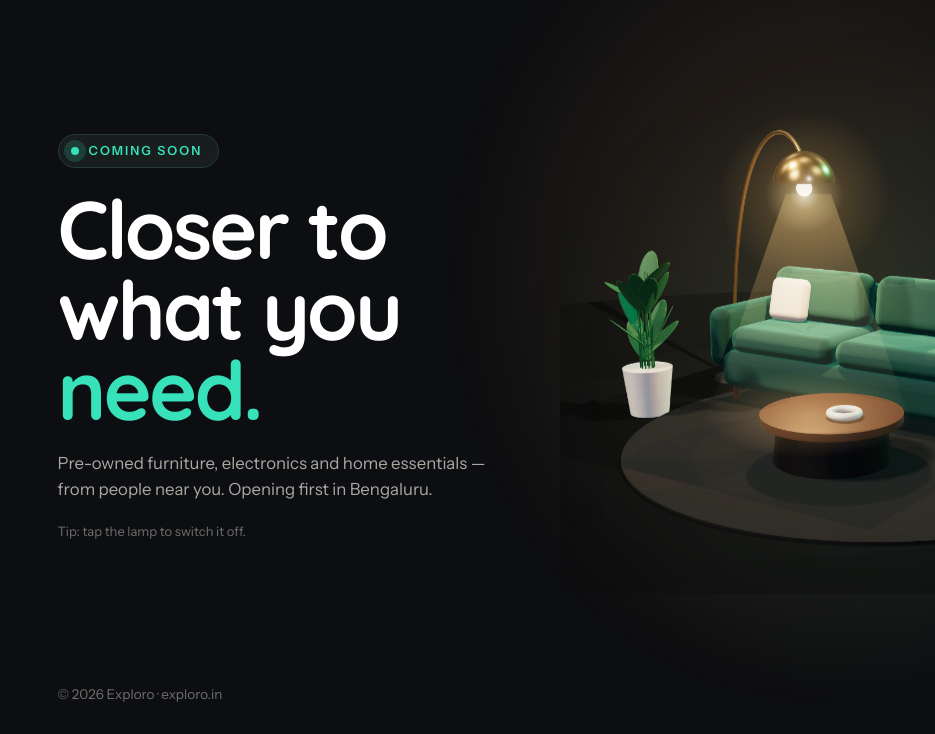
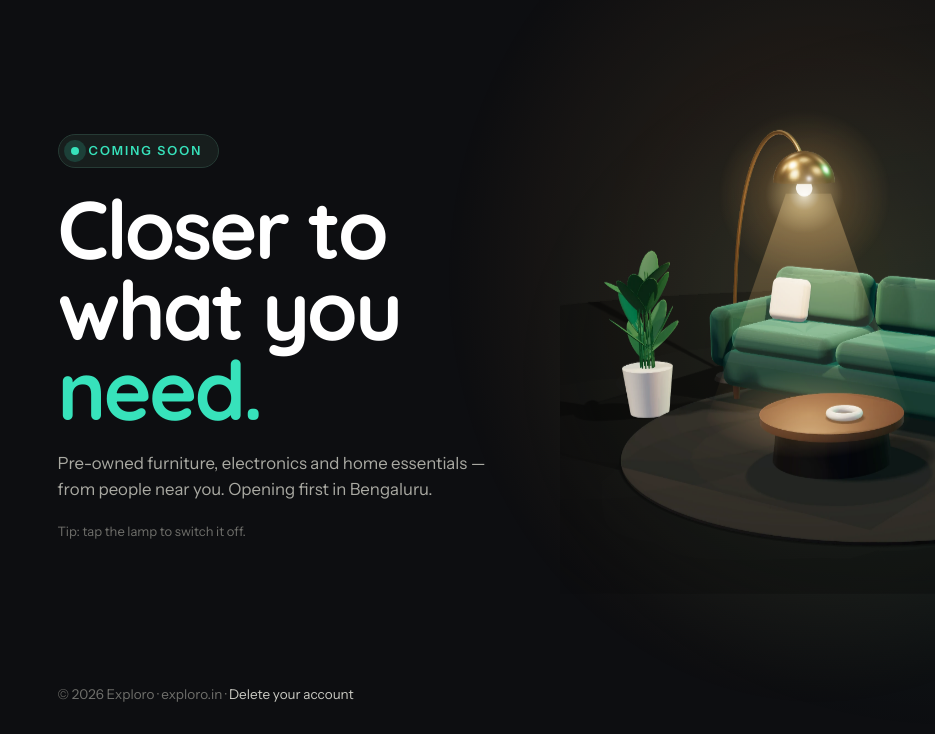
Before and after one commit to exploro-tech/exploro-landing-page, a plain HTML site: page index.html in a window 1280 px wide. Shown: the part 66-800 px from the top of the page, 0-935 px from the left. Drawn offline with Linux system fonts and the light colour scheme.

Commit message:
Link to account deletion from the footer
Co-Authored-By: Claude Opus 5.5 (1M context) <noreply@anthropic.com>

```diff
--- a/index.html
+++ b/index.html
@@ -130,7 +130,7 @@ body{margin:0}
   </div>
 
   <footer class="tc foot" style="position: relative; z-index: 2; display: flex; flex-wrap: wrap; justify-content: space-between; align-items: center; gap: 10px 20px; padding: 0 clamp(20px, 4.5vw, 72px) clamp(16px, 3vh, 28px); font-size: 13.5px; color: {{hint}}">
-    <span>© 2026 Exploro · exploro.in</span>
+    <span>© 2026 Exploro · exploro.in · <a class="lk tc" href="https://exploro.in/account/delete" style="color: {{linkC}}">Delete your account</a></span>
     <span style="display: flex; gap: 22px">
       <a class="lk tc" href="https://www.instagram.com/exploro_india" target="_blank" rel="noopener noreferrer" style="color: {{linkC}}"><svg width="16" height="16" viewBox="0 0 24 24" fill="none" stroke="currentColor" stroke-width="1.9" aria-hidden="true"><rect x="3" y="3" width="18" height="18" rx="5"></rect><circle cx="12" cy="12" r="4"></circle><circle cx="17.5" cy="6.5" r="1" fill="currentColor" stroke="none"></circle></svg>Instagram</a>
       <a class="lk tc" href="https://www.linkedin.com/company/exploro-india/about" target="_blank" rel="noopener noreferrer" style="color: {{linkC}}"><svg width="16" height="16" viewBox="0 0 24 24" fill="none" stroke="currentColor" stroke-width="1.9" stroke-linecap="round" aria-hidden="true"><rect x="3" y="3" width="18" height="18" rx="3"></rect><path d="M8 10v7M8 7v.01M12 17v-4a2 2 0 0 1 4 0v4M12 10v7"></path></svg>LinkedIn</a>
```
